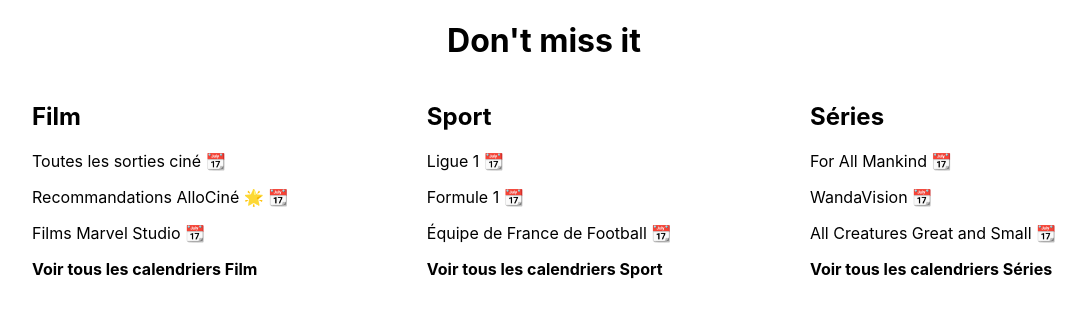
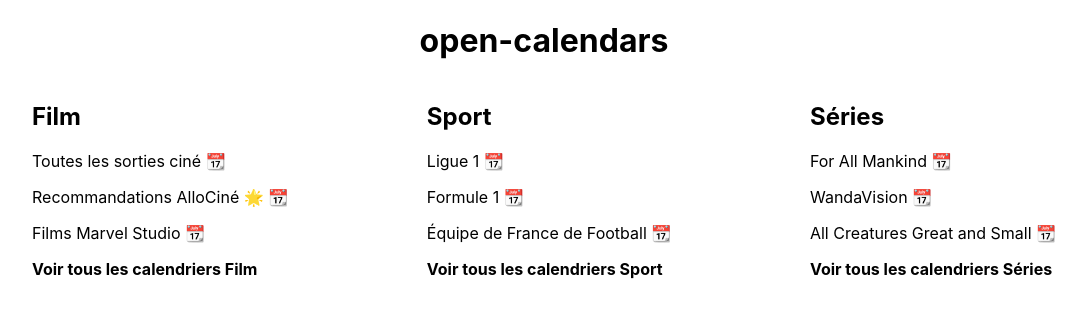
Before and after one commit to mlfcnt/open-calendars, a Next.js app: page / in a window 1280 px wide. Shown: the top 316 px of the page, without its empty margins (96-1182 px from the left). Built offline with nearby package versions, Linux system fonts and the light colour scheme.

Commit message:
fix: escape

```diff
--- a/pages/index.tsx
+++ b/pages/index.tsx
@@ -9,7 +9,7 @@
   const grouppedByCategories = groupBy(calendars, "categoryId");
   return (
     <div>
-      <h1 className={styles.title}>Don't miss it</h1>
+      <h1 className={styles.title}>open-calendars</h1>
       <main>
         <div
           style={{
```
